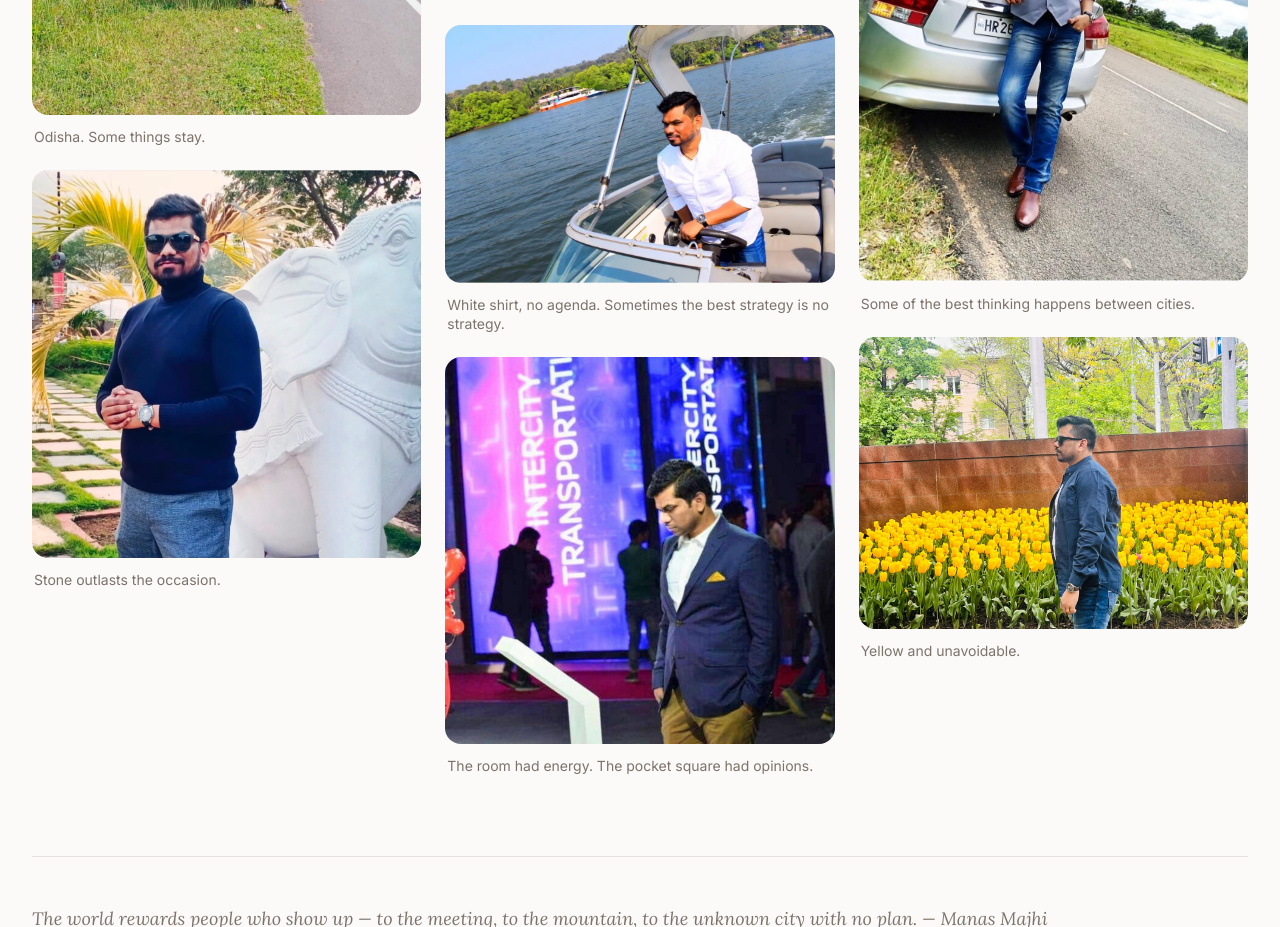
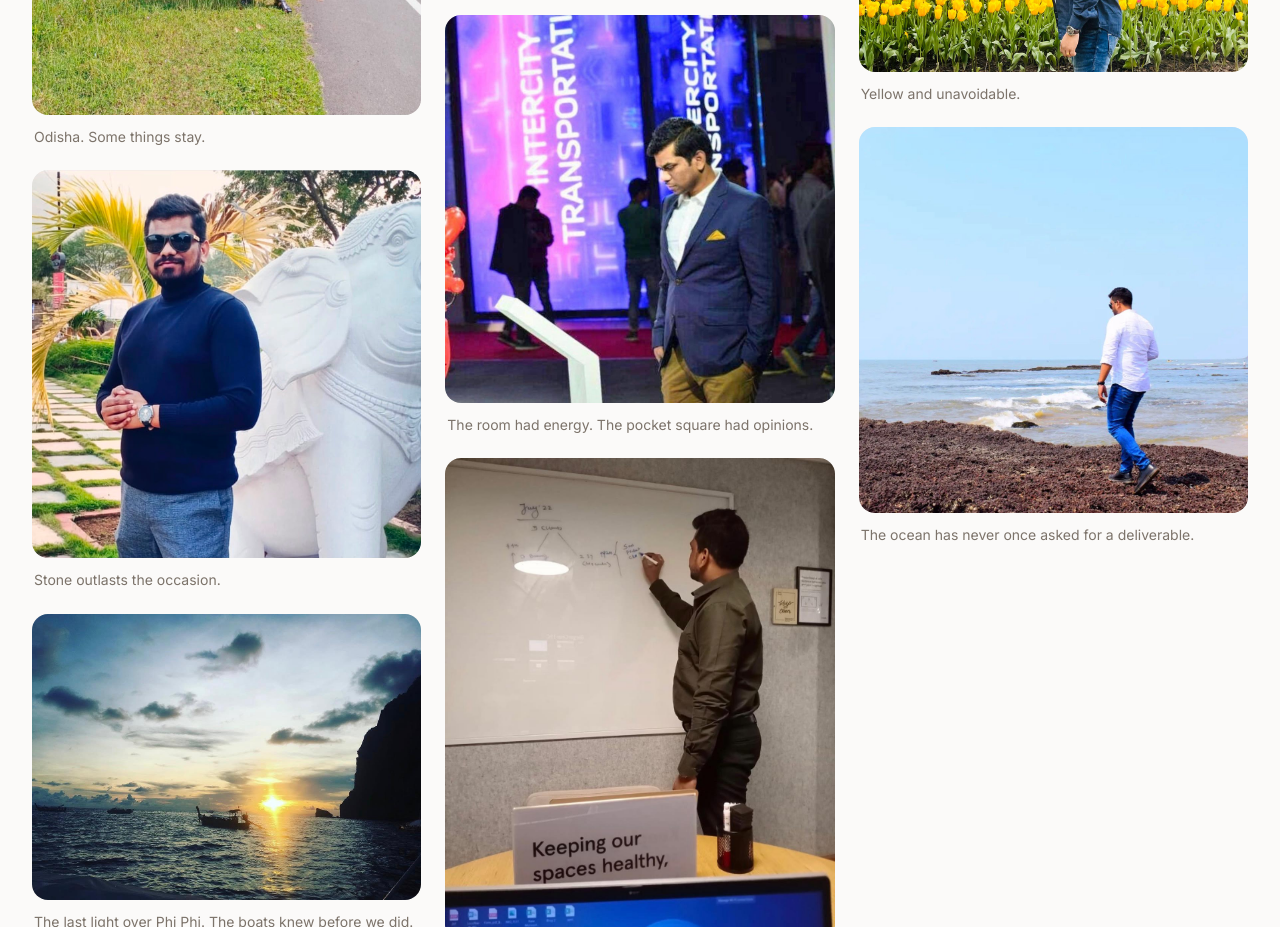
Before and after one commit to manas648/manasmajhi-com, a Next.js app: page /elsewhere in a window 1280 px wide. Shown: the part 3860-4787 px from the top of the page. Built offline with nearby package versions, Linux system fonts and the light colour scheme.

Commit message:
feat: add Goa coast photo to /elsewhere

```diff
--- a/src/app/elsewhere/page.tsx
+++ b/src/app/elsewhere/page.tsx
@@ -200,6 +200,13 @@ const photos = [
     width: 1440,
     height: 1800,
   },
+  {
+    src: "/elsewhere/manas-majhi-goa-coast.jpg",
+    alt: "Manas Majhi walking along the rocky Goa coastline in a white shirt",
+    caption: "The ocean has never once asked for a deliverable.",
+    width: 1170,
+    height: 1161,
+  },
 ];
 
 // ---------------------------------------------------------------------------
```
Also changed, not shown: public/elsewhere/manas-majhi-goa-coast.jpg (added).
